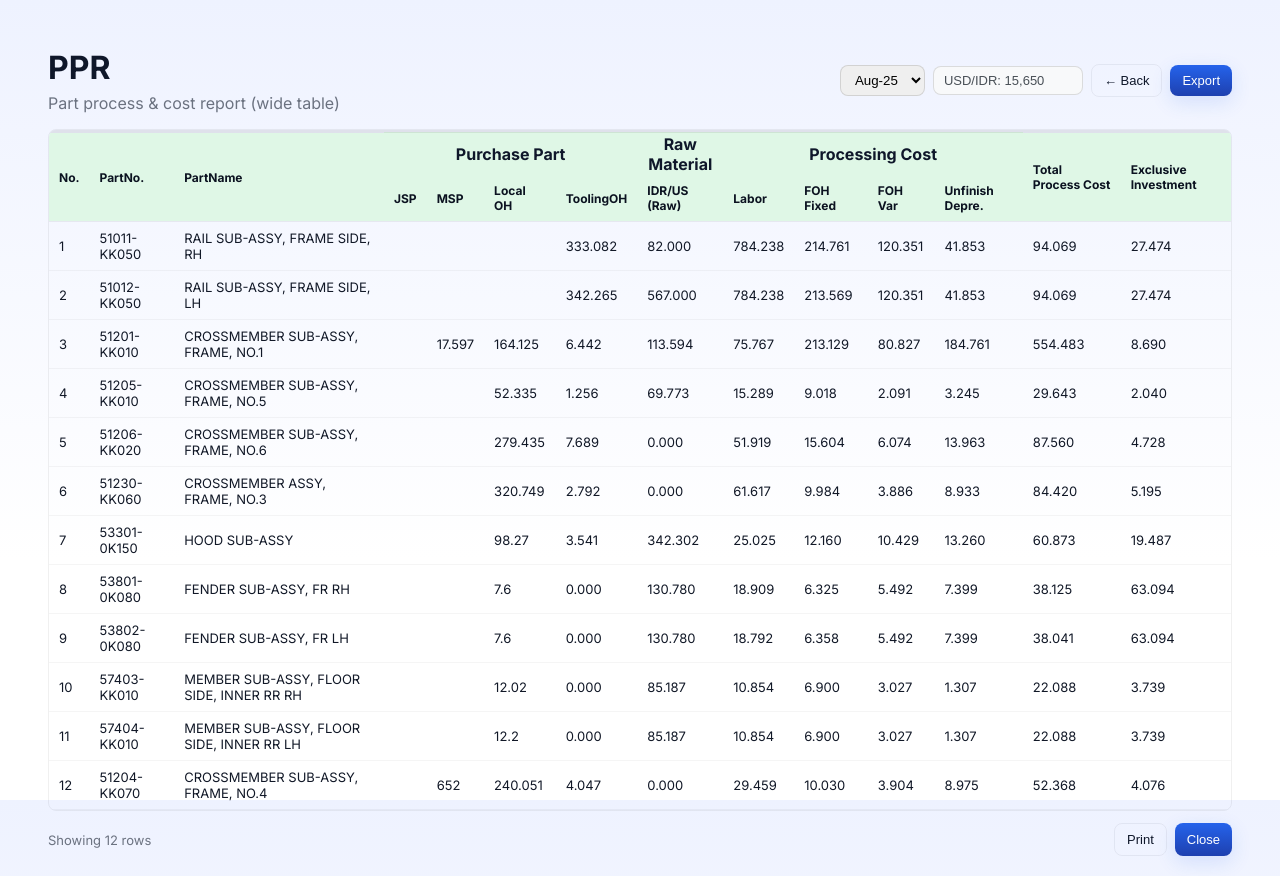
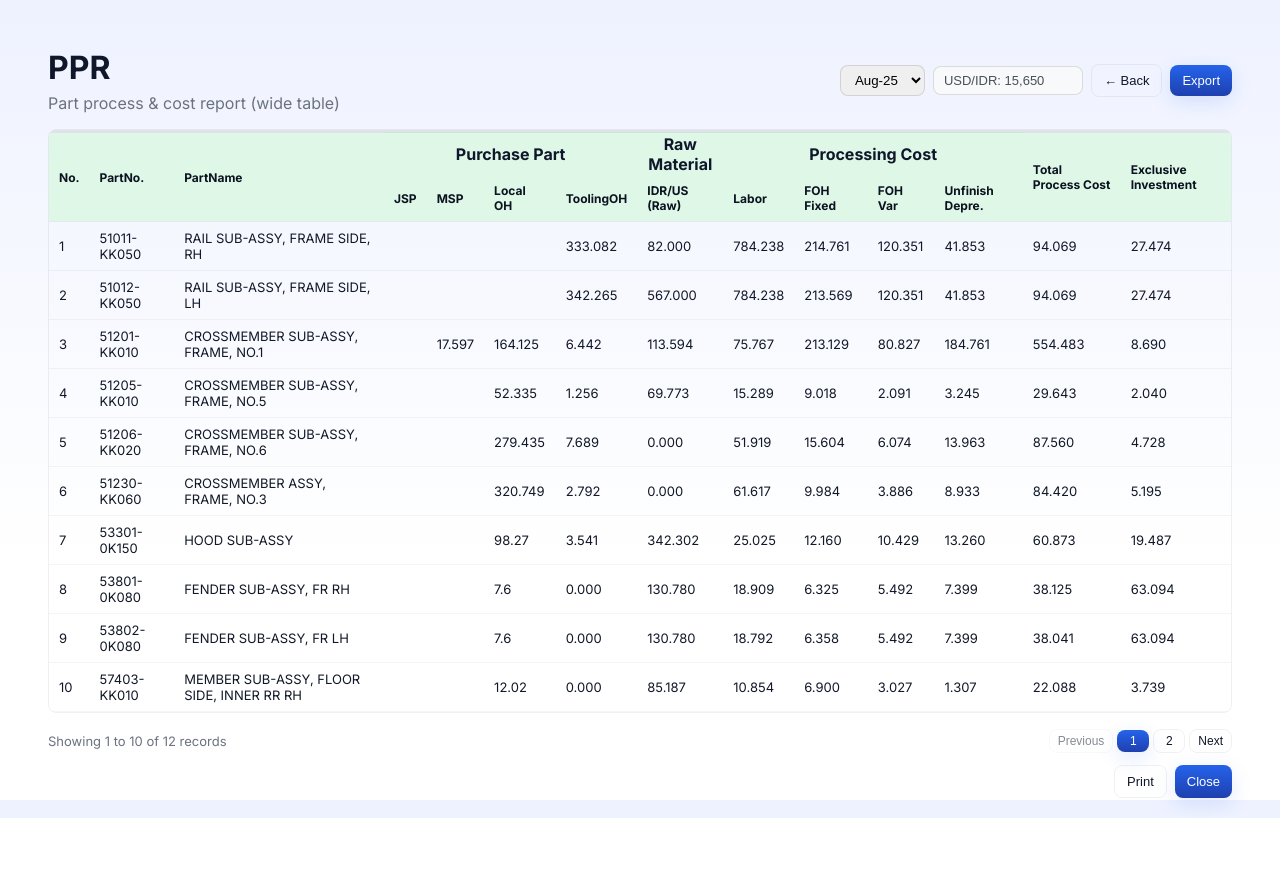
Before and after one commit to ari-fikri/finance-dashboard, a React (Vite) app: page /ppr in a window 1280 px wide. After the commit the page ends 818 px from the top, so only its background shows below. Built offline with nearby package versions, Linux system fonts and the light colour scheme.

Commit message:
Add pagination for the PPR IHP page

```diff
--- a/src/PPRPage.jsx
+++ b/src/PPRPage.jsx
@@ -13,6 +13,8 @@ export default function PPRPage() {
   const [selectedMonth, setSelectedMonth] = useState("Aug-25");
   const [editingRemark, setEditingRemark] = useState(null);
   const [remarkValues, setRemarkValues] = useState({});
+  const [currentPage, setCurrentPage] = useState(1);
+  const recordsPerPage = 10;
   const threshold = 10; // 10% threshold
 
   // Exchange rates for different months
@@ -26,6 +28,17 @@ export default function PPRPage() {
   const rows = useMemo(() => {
     return pprSampleData;
   }, []);
+
+  // Pagination calculations
+  const totalRecords = rows.length;
+  const totalPages = Math.ceil(totalRecords / recordsPerPage);
+  const startIndex = (currentPage - 1) * recordsPerPage;
+  const endIndex = startIndex + recordsPerPage;
+  const currentRecords = rows.slice(startIndex, endIndex);
+
+  const goToPage = (page) => {
+    setCurrentPage(Math.max(1, Math.min(page, totalPages)));
+  };
 
   // Helper function to check if diff is outside threshold
   const isOutsideThreshold = (diff) => {
@@ -135,14 +148,14 @@ export default function PPRPage() {
             </thead>
 
             <tbody>
-              {rows.map((r) => {
+              {currentRecords.map((r) => {
                 const isThresholdExceeded = isOutsideThreshold(r.diff);
                 const redStyle = isThresholdExceeded ? { ...td, color: "red", fontWeight: "bold" } : td;
                 const currentRemark = getRemarkValue(r.partNo, r.remark);
 
                 return (
                   <tr key={r.partNo} style={{ borderBottom: "1px solid rgba(0,0,0,0.04)" }}>
-                    <td style={td}>{r.no}</td>
+                    <td style={td}>{startIndex + currentRecords.indexOf(r) + 1}</td>
                     <td style={td}>{r.partNo}</td>
                     <td style={td}>{r.partName}</td>
 
@@ -241,8 +254,66 @@ export default function PPRPage() {
           </table>
         </div>
 
+        {/* Pagination */}
+        <div style={{
+          marginTop: 16,
+          display: "flex",
+          justifyContent: "space-between",
+          alignItems: "center"
+        }}>
+          <div style={{ fontSize: 13, color: "#6b7280" }}>
+            Showing {startIndex + 1} to {Math.min(endIndex, totalRecords)} of {totalRecords} records
+          </div>
+
+          <div style={{ display: "flex", gap: 4, alignItems: "center" }}>
+            <button
+              onClick={() => goToPage(currentPage - 1)}
+              disabled={currentPage === 1}
+              className="btn btn-ghost"
+              style={{
+                padding: "4px 8px",
+                fontSize: 12,
+                opacity: currentPage === 1 ? 0.5 : 1,
+                cursor: currentPage === 1 ? "not-allowed" : "pointer"
+              }}
+            >
+              Previous
+            </button>
+
+            {/* Page numbers */}
+            {Array.from({ length: totalPages }, (_, i) => i + 1).map((page) => (
+              <button
+                key={page}
+                onClick={() => goToPage(page)}
+                className={page === currentPage ? "btn btn-primary" : "btn btn-ghost"}
+                style={{
+                  padding: "4px 8px",
+                  fontSize: 12,
+                  minWidth: 32
+                }}
+              >
+                {page}
+              </button>
+            ))}
+
+            <button
+              onClick={() => goToPage(currentPage + 1)}
+              disabled={currentPage === totalPages}
+              className="btn btn-ghost"
+              style={{
+                padding: "4px 8px",
+                fontSize: 12,
+                opacity: currentPage === totalPages ? 0.5 : 1,
+                cursor: currentPage === totalPages ? "not-allowed" : "pointer"
+              }}
+            >
+              Next
+            </button>
+          </div>
+        </div>
+
         <div style={{ marginTop: 12, display: "flex", justifyContent: "space-between", alignItems: "center" }}>
-          <div style={{ color: "#6b7280", fontSize: 13 }}>Showing {rows.length} rows</div>
+          <div />
           <div style={{ display: "flex", gap: 8 }}>
             <button className="btn btn-ghost" onClick={() => alert("Print (preview)")}>Print</button>
             <button className="btn btn-primary" onClick={() => alert("Close (preview)") || navigate(-1)}>Close</button>
```
